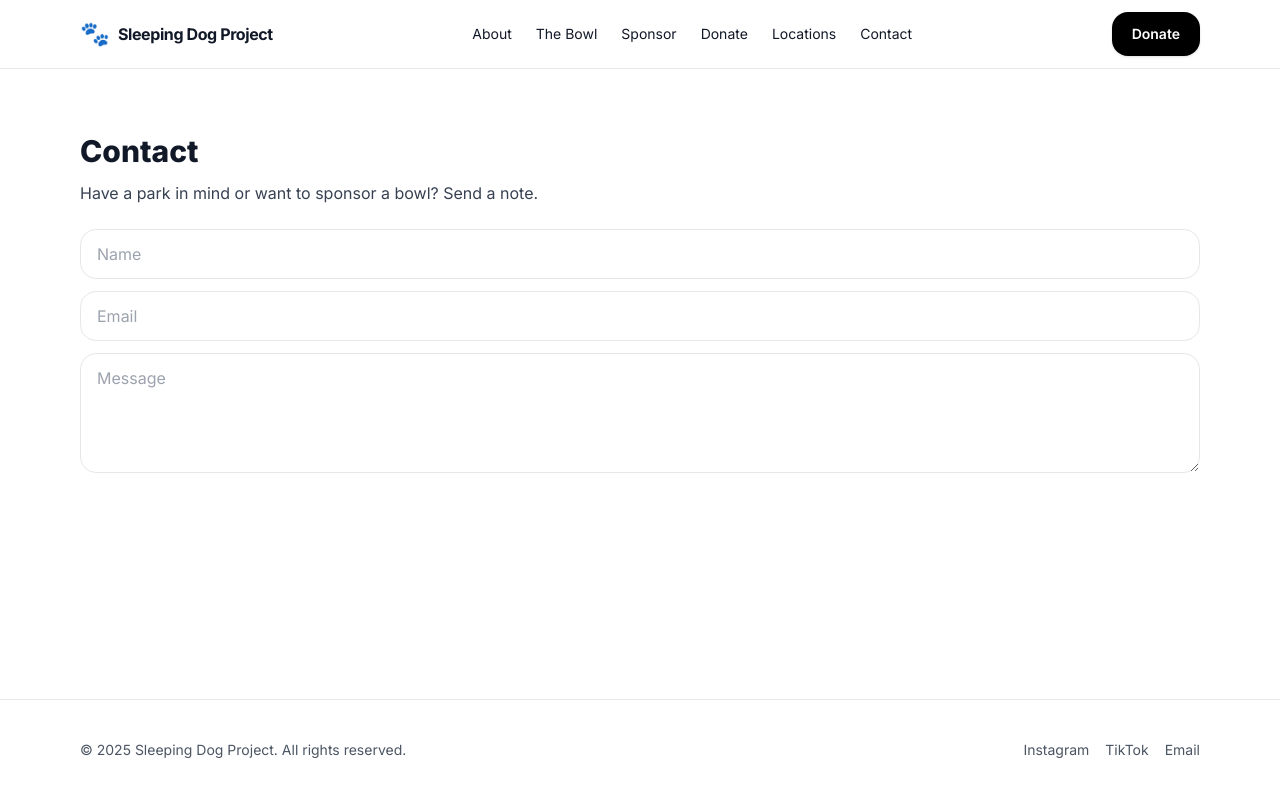
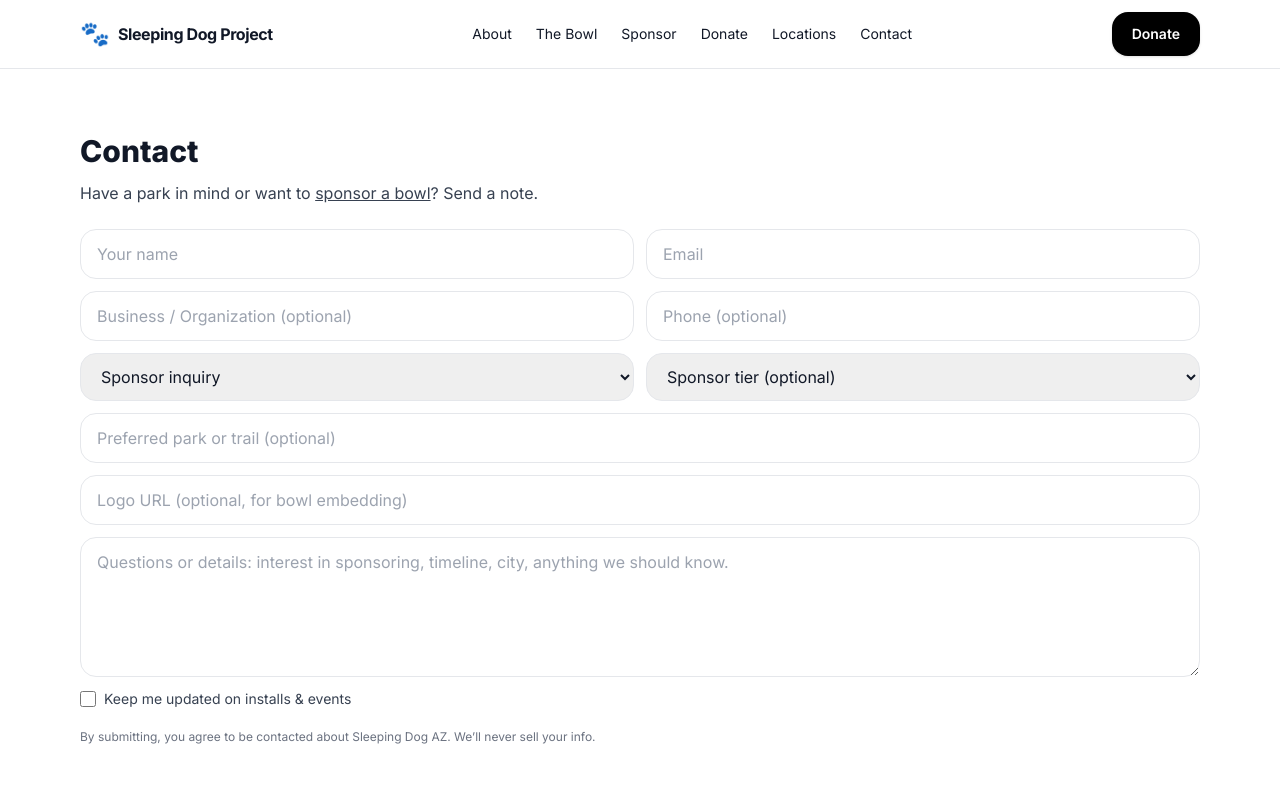
Before and after one commit to aduckett/sleeping-dog-project, a Next.js app: page /contact in a window 1280 px wide. Shown: the top 800 px of the page. Built offline with nearby package versions, Linux system fonts and the light colour scheme.

Commit message:
feat: sponsor tiers updated ($100/$500/$1500) + Formspree contact with sponsor fields

```diff
--- a/app/contact/page.tsx
+++ b/app/contact/page.tsx
@@ -4,9 +4,19 @@
 export default function ContactPage(){
   return (
     <>
-      <Section>
+      <Section id="contact">
         <h1 className="text-3xl font-extrabold">Contact</h1>
-        <p className="mt-3 text-gray-700">Have a park in mind or want to sponsor a bowl? Send a note.</p>
+        <p className="mt-3 text-gray-700">
+          Have a park in mind or want to <a href="#sponsor" className="underline">sponsor a bowl</a>? Send a note.
+        </p>
+        <ContactForm />
+      </Section>
+
+      <Section id="sponsor" className="bg-gray-50 border-y">
+        <h2 className="text-2xl font-bold">Sponsor Inquiry</h2>
+        <p className="text-gray-700 mt-2">
+          Tell us your preferred tier, location ideas, and any questions. We’ll reply with next steps and timelines.
+        </p>
         <ContactForm />
       </Section>
     </>
--- a/app/sponsor/page.tsx
+++ b/app/sponsor/page.tsx
@@ -1,16 +1,24 @@
 import Section from "../../components/ui/Section";
 import TierCard from "../../components/TierCard";
+import Button from "../../components/ui/Button";
 
 export default function SponsorPage(){
   return (
     <>
       <Section>
         <h1 className="text-3xl font-extrabold">Sponsor a Bowl</h1>
-        <p className="mt-3 text-gray-700 max-w-3xl">Businesses and community partners can fund bowls that include a tasteful sponsor logo inside the basin. It’s community impact <span className="italic">and</span> memorable brand visibility.</p>
+        <p className="mt-3 text-gray-700 max-w-3xl">
+          Businesses and community partners can fund bowls that include a tasteful sponsor logo inside the
+          basin. It’s community impact <span className="italic">and</span> memorable brand visibility.
+        </p>
         <div className="mt-8 grid md:grid-cols-3 gap-6">
-          <TierCard title="Community Partner" blurb="Website + social thank you" price="$500" />
-          <TierCard title="Bowl Sponsor" blurb="Logo embedded inside bowl" price="$1,500" />
-          <TierCard title="Founding Sponsor" blurb="Multiple bowls + featured partner" price="$5,000" />
+          <TierCard title="Community Partner" blurb="Website + social thank you" price="$100" />
+          <TierCard title="Bowl Sponsor" blurb="Logo embedded inside bowl" price="$500" />
+          <TierCard title="Founding Sponsor" blurb="Multiple bowls + featured partner" price="$1,500" />
+        </div>
+
+        <div className="mt-8">
+          <Button href="/contact#sponsor" variant="outline">Sponsor Inquiry Form</Button>
         </div>
       </Section>
     </>
--- a/components/ContactForm.tsx
+++ b/components/ContactForm.tsx
@@ -2,14 +2,119 @@
 import React, { useState } from "react";
 import Button from "./ui/Button";
 
+const FORMSPREE_ENDPOINT = "https://formspree.io/f/xgvlqweb";
+
 export default function ContactForm(){
   const [sent, setSent] = useState(false);
+  const [loading, setLoading] = useState(false);
+  const [err, setErr] = useState<string | null>(null);
+
+  if (sent) {
+    return (
+      <div className="rounded-2xl border p-4 bg-white">
+        <h3 className="text-xl font-semibold">Thanks — message received!</h3>
+        <p className="text-sm text-gray-600 mt-2">
+          We’ll get back to you about Sleeping Dog AZ as soon as possible.
+        </p>
+      </div>
+    );
+  }
+
   return (
-    <form className="mt-6 grid grid-cols-1 gap-3" onSubmit={(e) => { e.preventDefault(); setSent(true); }}>
-      <input className="border rounded-2xl px-4 py-3" placeholder="Name" required />
-      <input type="email" className="border rounded-2xl px-4 py-3" placeholder="Email" required />
-      <textarea className="border rounded-2xl px-4 py-3 min-h-[120px]" placeholder="Message" />
-      <Button>{sent ? "Thanks — we’ll reply soon" : "Send"}</Button>
+    <form
+      className="mt-6 grid grid-cols-1 gap-3"
+      onSubmit={async (e) => {
+        e.preventDefault();
+        setLoading(true);
+        setErr(null);
+
+        const form = e.currentTarget as HTMLFormElement;
+        const data = new FormData(form);
+
+        try {
+          const res = await fetch(FORMSPREE_ENDPOINT, {
+            method: "POST",
+            headers: { Accept: "application/json" },
+            body: data,
+          });
+          if (res.ok) {
+            form.reset();
+            setSent(true);
+          } else {
+            const j = await res.json().catch(() => ({}));
+            setErr(j?.errors?.[0]?.message || "Something went wrong. Please try again.");
+          }
+        } catch {
+          setErr("Network error. Please check your connection and try again.");
+        } finally {
+          setLoading(false);
+        }
+      }}
+    >
+      {/* Honeypot anti-spam field */}
+      <input type="text" name="_gotcha" className="hidden" tabIndex={-1} autoComplete="off" />
+      {/* Custom subject for your inbox */}
+      <input type="hidden" name="_subject" value="Sleeping Dog AZ — Website Inquiry" />
+
+      <div className="grid sm:grid-cols-2 gap-3">
+        <input className="border rounded-2xl px-4 py-3" name="name" placeholder="Your name" required />
+        <input className="border rounded-2xl px-4 py-3" type="email" name="email" placeholder="Email" required />
+      </div>
+
+      <div className="grid sm:grid-cols-2 gap-3">
+        <input className="border rounded-2xl px-4 py-3" name="organization" placeholder="Business / Organization (optional)" />
+        <input className="border rounded-2xl px-4 py-3" name="phone" placeholder="Phone (optional)" />
+      </div>
+
+      <div className="grid sm:grid-cols-2 gap-3">
+        <select className="border rounded-2xl px-4 py-3" name="topic" defaultValue="Sponsor inquiry" aria-label="Topic">
+          <option>Sponsor inquiry</option>
+          <option>Donation question</option>
+          <option>Media / press</option>
+          <option>General question</option>
+        </select>
+
+        <select className="border rounded-2xl px-4 py-3" name="sponsor_tier" defaultValue="" aria-label="Sponsor tier">
+          <option value="">Sponsor tier (optional)</option>
+          <option value="Community Partner - $100">Community Partner — $100</option>
+          <option value="Bowl Sponsor - $500">Bowl Sponsor — $500</option>
+          <option value="Founding Sponsor - $1500">Founding Sponsor — $1,500</option>
+        </select>
+      </div>
+
+      <input
+        className="border rounded-2xl px-4 py-3"
+        name="park_or_trail"
+        placeholder="Preferred park or trail (optional)"
+      />
+
+      <input
+        className="border rounded-2xl px-4 py-3"
+        name="logo_url"
+        placeholder="Logo URL (optional, for bowl embedding)"
+      />
+
+      <textarea
+        className="border rounded-2xl px-4 py-3 min-h-[140px]"
+        name="message"
+        placeholder="Questions or details: interest in sponsoring, timeline, city, anything we should know."
+        required
+      />
+
+      <label className="flex items-center gap-2 text-sm text-gray-700">
+        <input type="checkbox" name="newsletter_optin" className="h-4 w-4" />
+        Keep me updated on installs & events
+      </label>
+
+      {err && <p className="text-sm text-red-600">{err}</p>}
+
+      <Button className="mt-2" onClick={() => {}}>
+        {loading ? "Sending..." : "Send message"}
+      </Button>
+
+      <p className="text-xs text-gray-500 mt-2">
+        By submitting, you agree to be contacted about Sleeping Dog AZ. We’ll never sell your info.
+      </p>
     </form>
   );
 }
```
